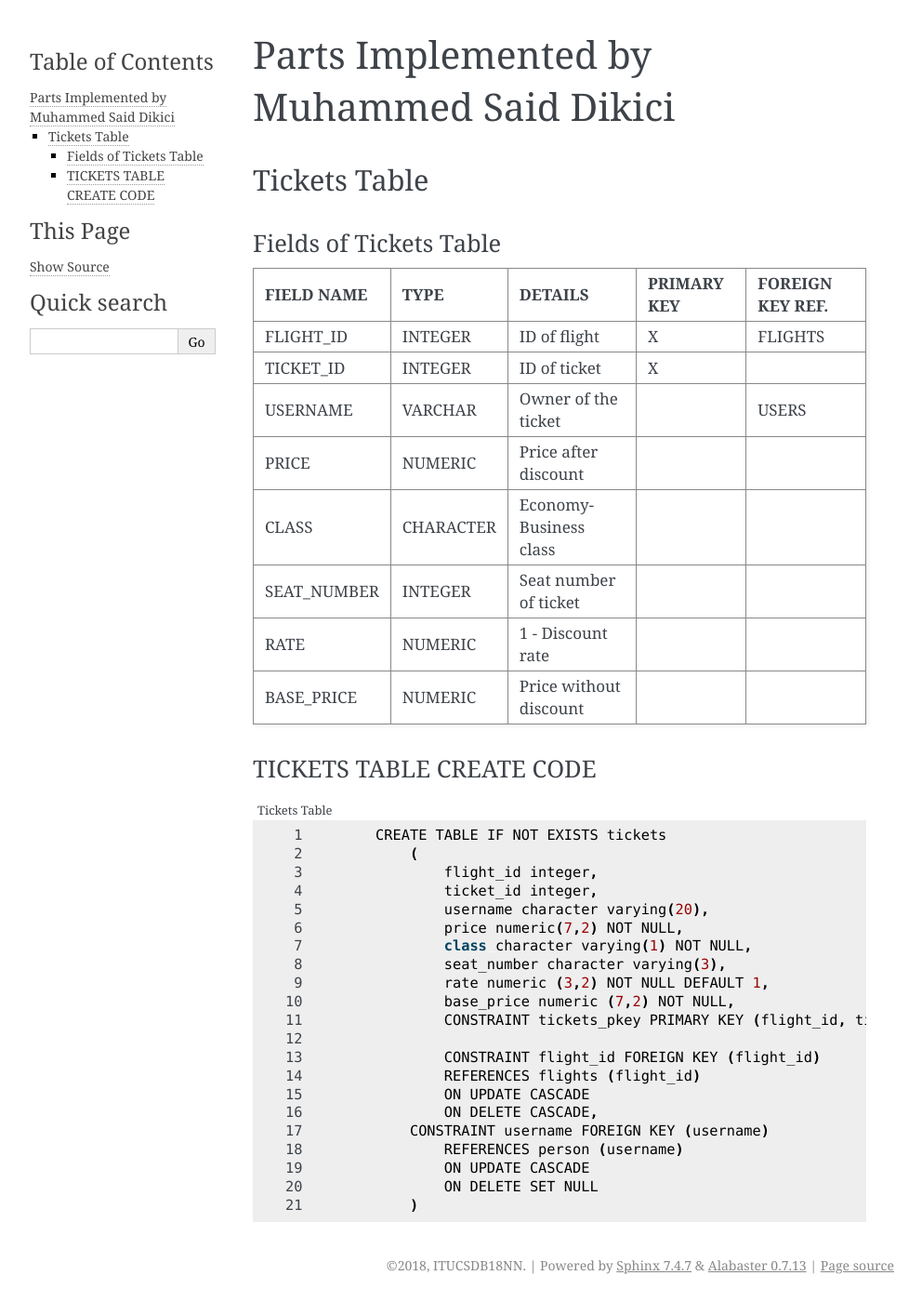
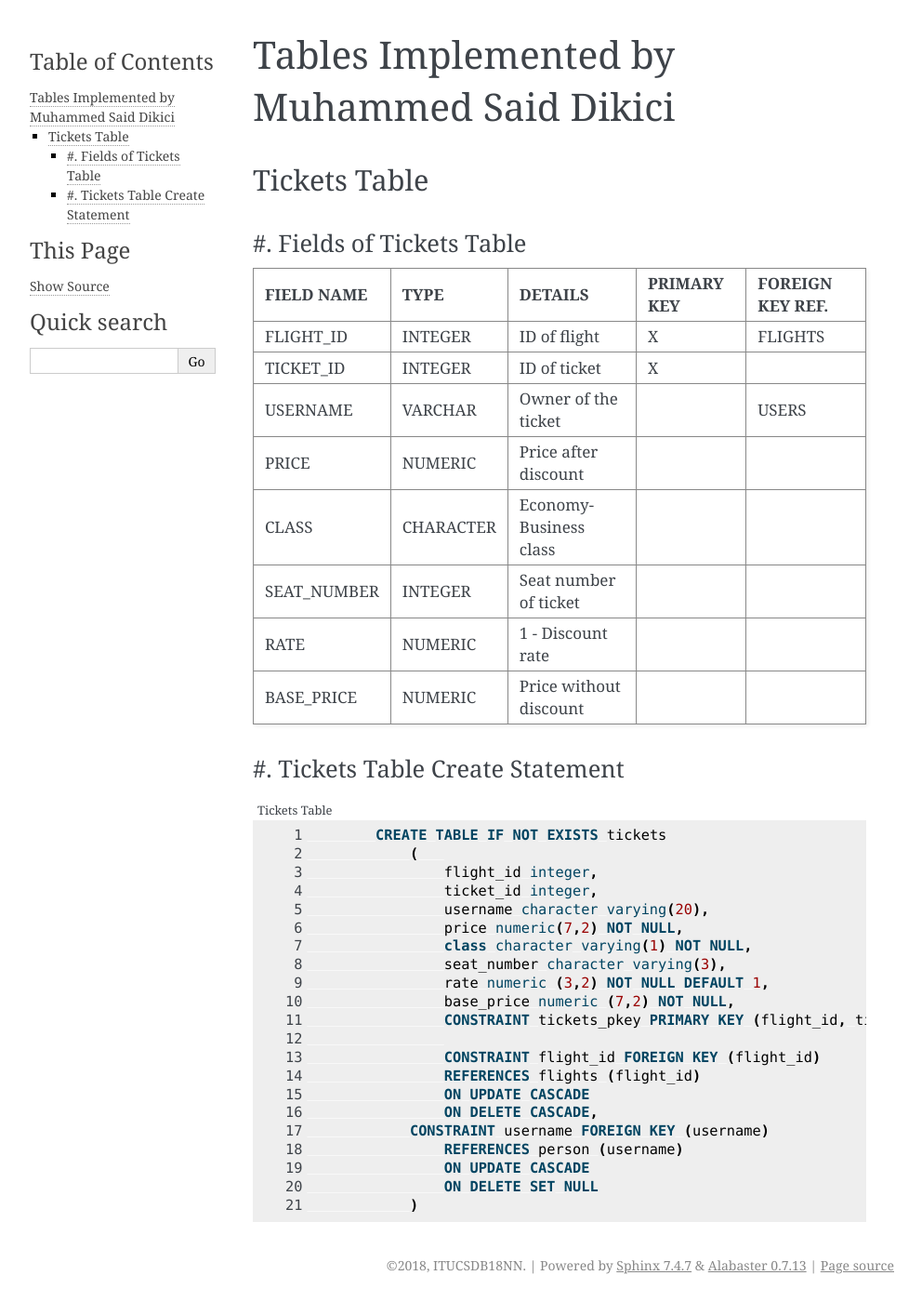
Before and after one commit to itucsdb18132/AirlineSSS, a Sphinx documentation site: the page built from docs/source/said.rst, in a window 1280 px wide. Shown: the whole page at 93% size, without its empty margins (148-1140 px from the left). Built offline with Sphinx 7.4.7, drawn with Linux system fonts in a browser that asks for light colours.

Commit message:
Update said.rst

```diff
--- a/docs/source/said.rst
+++ b/docs/source/said.rst
@@ -1,10 +1,10 @@
-Parts Implemented by Muhammed Said Dikici
-=========================================
+Tables Implemented by Muhammed Said Dikici
+==========================================
 
 Tickets Table
 --------------
 
-Fields of Tickets Table
+#. Fields of Tickets Table
 ^^^^^^^^^^^^^^^^^^^^^^^^
 
 ===========	=========	=======================	===========	================
@@ -21,10 +21,10 @@ BASE_PRICE	NUMERIC		Price without discount
 ===========	=========  	=======================	===========	================
 
 
-TICKETS TABLE CREATE CODE
-^^^^^^^^^^^^^^^^^^^^^^^^^
+#. Tickets Table Create Statement
+^^^^^^^^^^^^^^^^^^^^^^^^^^^^^^
 .. literalinclude:: /../../dbinit.py
-   :language: python
+   :language: sql
    :linenos:
    :caption: Tickets Table
    :name: Tickets
```
